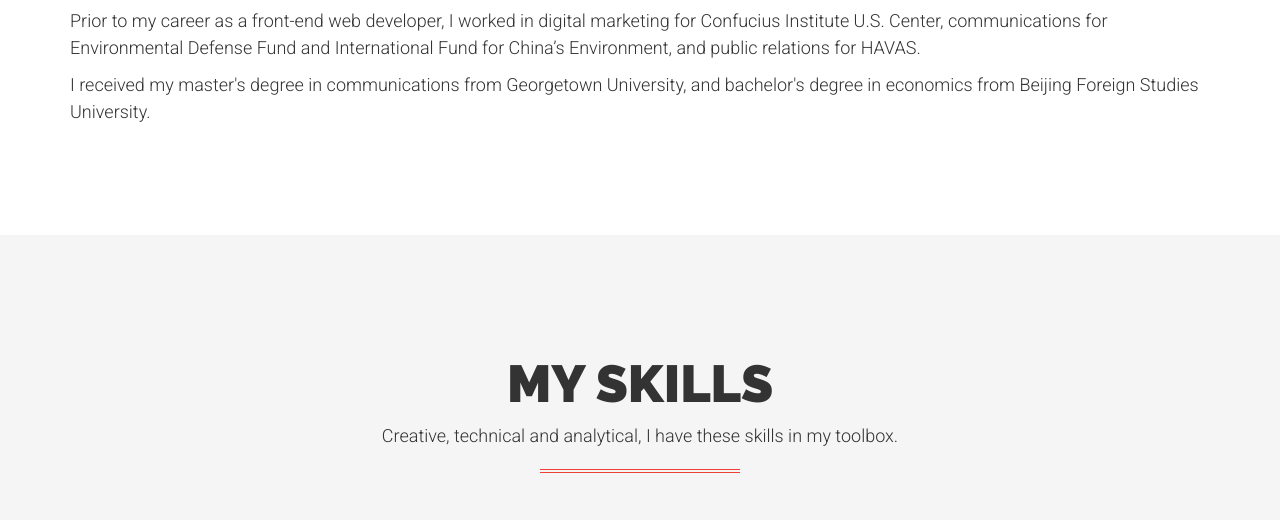
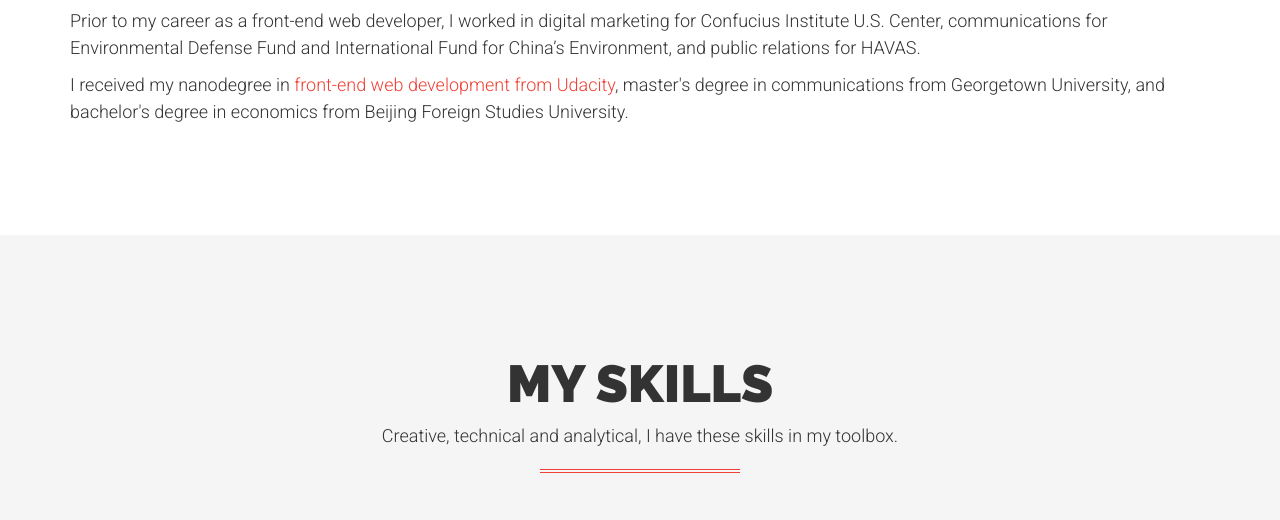
Before and after one commit to mdigitalcomm/mdigitalcomm.github.io, a plain HTML site: page index.html in a window 1280 px wide. Shown: the part 1179-1699 px from the top of the page. Drawn offline with Linux system fonts and the light colour scheme.

Commit message:
added nanodegree

```diff
--- a/index.html
+++ b/index.html
@@ -131,7 +131,7 @@
 
                     <p>Prior to my career as a front-end web developer, I worked in digital marketing for Confucius Institute U.S. Center, communications for Environmental Defense Fund and International Fund for China’s Environment, and public relations for HAVAS.</p>
 
-                    <p>I received my master's degree in communications from Georgetown University, and bachelor's degree in economics from Beijing Foreign Studies University.
+                    <p>I received my nanodegree in <a href="https://confirm.udacity.com/AAVPAA7A" target="blank">front-end web development from Udacity</a>, master's degree in communications from Georgetown University, and bachelor's degree in economics from Beijing Foreign Studies University.
         </div>
     </section>
 
```
